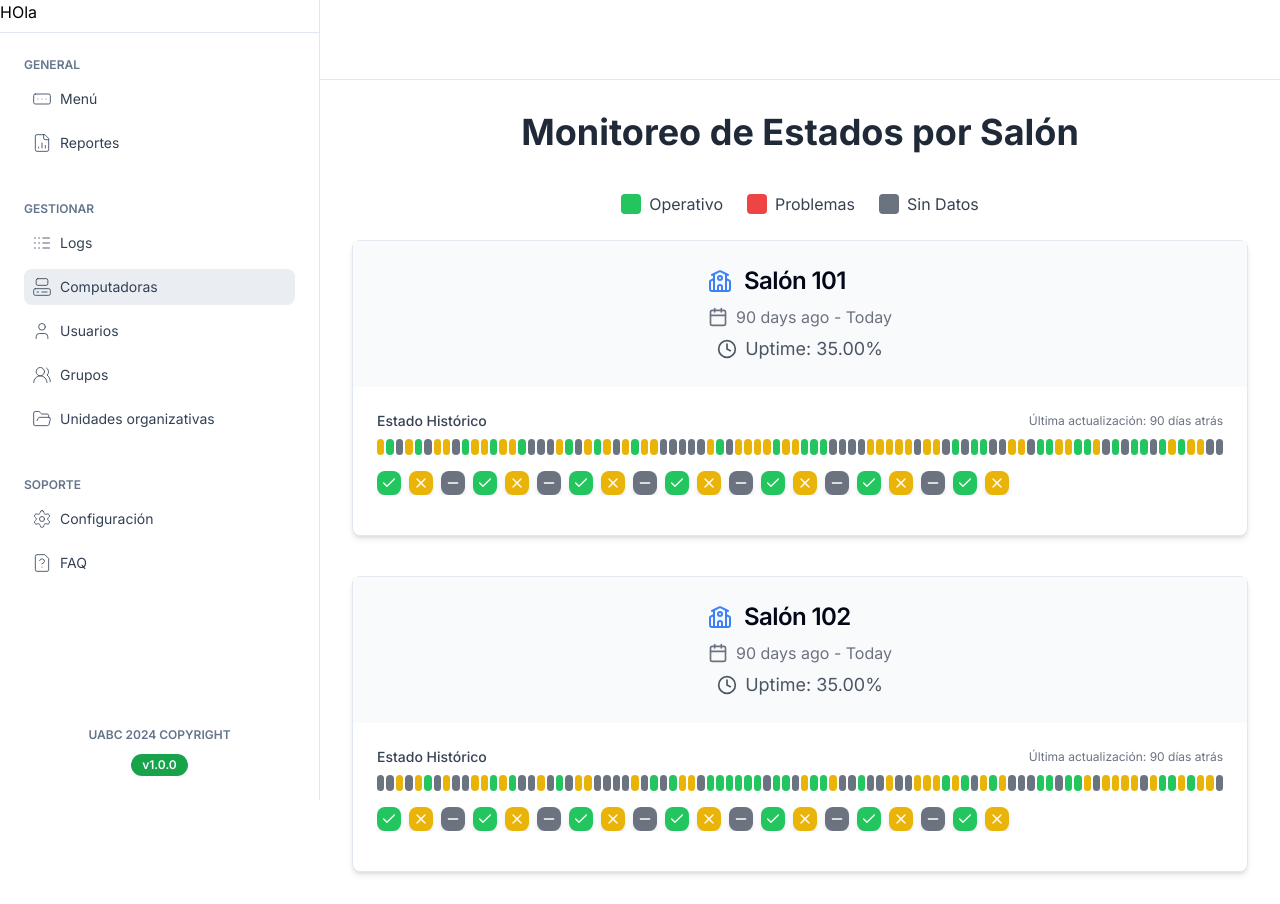
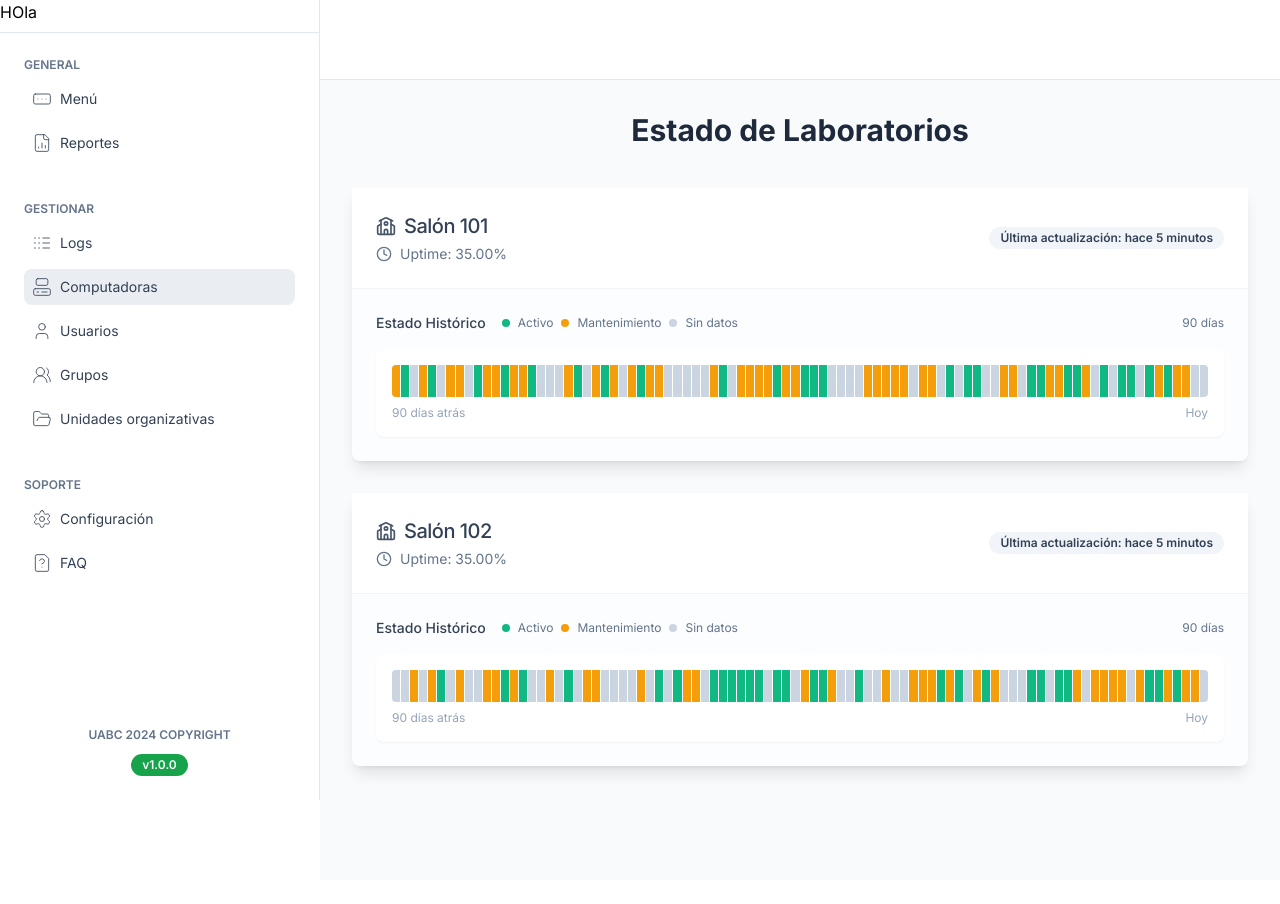
Before and after one commit to Niklauswy/samba, a Next.js app: page /computers in a window 1280 px wide. After the commit the page ends 880 px from the top, so only its background shows below. Built offline with nearby package versions, Linux system fonts and the light colour scheme.

Commit message:
Add computers page

```diff
--- a/app/(routes)/(dashboard)/computers/page.jsx
+++ b/app/(routes)/(dashboard)/computers/page.jsx
@@ -58,9 +58,9 @@ const exampleClassrooms = [
 ]
 
 const statusColors = {
-  activo: 'bg-green-500',
-  mantenimiento: 'bg-yellow-500',
-  desconocido: 'bg-gray-500',
+  activo: 'bg-emerald-500 hover:bg-emerald-600',
+  mantenimiento: 'bg-amber-500 hover:bg-amber-600',
+  desconocido: 'bg-slate-300 hover:bg-slate-400',
 }
 
 const statusNames = {
@@ -101,91 +101,85 @@ export default function ComputerManagement({ classrooms = exampleClassrooms }) {
 
   return (
     <TooltipProvider>
-      <div className="p-8 bg-white min-h-screen">
-        <h1 className="text-4xl font-bold mb-10 text-gray-800 text-center">Monitoreo de Estados por Salón</h1>
-        <div className="flex justify-center mb-6 space-x-6">
-          <div className="flex items-center">
-            <div className="w-5 h-5 bg-green-500 rounded mr-2"></div>
-            <span className="text-gray-700">Operativo</span>
-          </div>
-          <div className="flex items-center">
-            <div className="w-5 h-5 bg-red-500 rounded mr-2"></div>
-            <span className="text-gray-700">Problemas</span>
-          </div>
-          <div className="flex items-center">
-            <div className="w-5 h-5 bg-gray-500 rounded mr-2"></div>
-            <span className="text-gray-700">Sin Datos</span>
-          </div>
-        </div>
-        <div className="space-y-10">
+      <div className="p-8 bg-slate-50 min-h-screen">
+        <h1 className="text-3xl font-bold mb-10 text-slate-800 text-center">
+          Estado de Laboratorios
+        </h1>
+
+        <div className="max-w-5xl mx-auto space-y-8">
           {classrooms.map((classroom) => {
             const totalComputers = classroom.computers.length
             const activeComputers = classroom.computers.filter(c => c.status === 'activo').length
             const activePercentage = ((activeComputers / totalComputers) * 100).toFixed(2)
 
             return (
-              <Card key={classroom.id} className="shadow-md">
-                <CardHeader className="flex justify-between items-center p-6 bg-gray-50">
-                  <div>
-                    <CardTitle className="text-2xl font-semibold flex items-center">
-                      <School className="mr-3 h-6 w-6 text-blue-500" />
+              <Card key={classroom.id} className="shadow-lg border-0 bg-white/50 backdrop-blur">
+                <CardHeader className="border-b border-slate-100 bg-white">
+                  <div className="flex justify-between items-center">
+                    <div className="space-y-1">
+                      <CardTitle className="text-xl font-medium flex items-center text-slate-700">
+                        <School className="mr-2 h-5 w-5 text-slate-600" />
                         {classroom.name}
                       </CardTitle>
-                    <div className="text-gray-500 flex items-center mt-2">
-                      <Calendar className="mr-2 h-5 w-5" />
-                      <span>90 days ago - Today</span>
+                      <div className="text-sm text-slate-500 flex items-center">
+                        <Clock className="mr-2 h-4 w-4" />
+                        Uptime: {activePercentage}%
                       </div>
                     </div>
-                  <div className="text-gray-600 text-lg flex items-center">
-                    <Clock className="mr-2 h-5 w-5" />
-                    Uptime: {activePercentage}%
+                    <Badge variant="secondary" className="text-xs bg-slate-100 text-slate-700">
+                      Última actualización: hace 5 minutos
+                    </Badge>
                   </div>
                 </CardHeader>
+
                 <CardContent className="p-6">
-                  {/* Add Status History Tracker */}
-                  <div className="mb-4">
-                    <div className="flex items-center justify-between mb-2">
-                      <span className="text-sm font-medium text-gray-700">Estado Histórico</span>
-                      <span className="text-xs text-gray-500">Última actualización: {classroom.statusHistory.length} días atrás</span>
-                    </div>
-                    <div className="flex h-4 space-x-0.5">
-                      {classroom.statusHistory.map((status, idx) => (
-                        <div
-                          key={idx}
-                          className={`flex-1 ${statusColors[status]} rounded`}
-                          title={`Día ${idx + 1}: ${statusNames[status]}`}
-                        ></div>
-                      ))}
+                  <div className="space-y-4">
+                    <div className="flex items-center justify-between">
+                      <div className="flex items-center space-x-4">
+                        <span className="text-sm font-medium text-slate-700">Estado Histórico</span>
+                        <div className="flex items-center space-x-2 text-xs text-slate-500">
+                          <div className="w-2 h-2 bg-emerald-500 rounded-full"/>
+                          <span>Activo</span>
+                          <div className="w-2 h-2 bg-amber-500 rounded-full ml-2"/>
+                          <span>Mantenimiento</span>
+                          <div className="w-2 h-2 bg-slate-300 rounded-full ml-2"/>
+                          <span>Sin datos</span>
                         </div>
                       </div>
+                      <div className="text-xs text-slate-500">90 días</div>
+                    </div>
 
-                  {/* Existing Horizontal Tracker (Optional: Remove if replaced by status history) */}
-                  <div className="flex items-center space-x-2 overflow-x-auto mb-4">
-                    {classroom.computers.map((computer) => (
-                      <Tooltip key={computer.id}>
+                    <div className="bg-white p-4 rounded-lg shadow-sm">
+                      <div className="flex h-8 gap-px">
+                        {classroom.statusHistory.map((status, idx) => (
+                          <Tooltip key={idx}>
                             <TooltipTrigger asChild>
                               <div
-                            className={`w-6 h-6 rounded-lg ${statusColors[computer.status]} flex items-center justify-center cursor-pointer transition-transform transform hover:scale-110 shadow-md`}
+                                className={`flex-1 transition-all duration-200 ${statusColors[status]} first:rounded-l last:rounded-r`}
                                 onClick={() => setSelectedComputer(computer)}
-                          >
-                            {computer.status === 'activo' && <Check className="h-4 w-4 text-white" />}
-                            {computer.status === 'mantenimiento' && <X className="h-4 w-4 text-white" />}
-                            {computer.status === 'desconocido' && <Minus className="h-4 w-4 text-white" />}
-                          </div>
+                              />
                             </TooltipTrigger>
-                        <TooltipContent className="bg-gray-800 text-white p-2 rounded">
-                          <p><strong>Estado:</strong> {statusNames[computer.status]}</p>
-                          <p><strong>Último inicio de sesión:</strong> {computer.lastLogin}</p>
+                            <TooltipContent side="top" className="bg-slate-800 text-xs">
+                              <p className="text-white">
+                                {new Date(Date.now() - (idx * 24 * 60 * 60 * 1000)).toLocaleDateString()}
+                              </p>
+                              <p className="text-slate-300">{statusNames[status]}</p>
                             </TooltipContent>
                           </Tooltip>
                         ))}
                       </div>
-
-                  {/* ...existing code... */}
+                      <div className="flex justify-between mt-2 text-xs text-slate-400">
+                        <span>90 días atrás</span>
+                        <span>Hoy</span>
+                      </div>
+                    </div>
+                  </div>
                 </CardContent>
               </Card>
             )
           })}
+        </div>
+
         {selectedComputer && (
           <Dialog open={!!selectedComputer} onOpenChange={() => setSelectedComputer(null)}>
             <DialogContent>
@@ -207,7 +201,6 @@ export default function ComputerManagement({ classrooms = exampleClassrooms }) {
           </Dialog>
         )}
       </div>
-      </div>
     </TooltipProvider>
   )
 }
```
Lines whose indentation alone changed are shown as unchanged.
